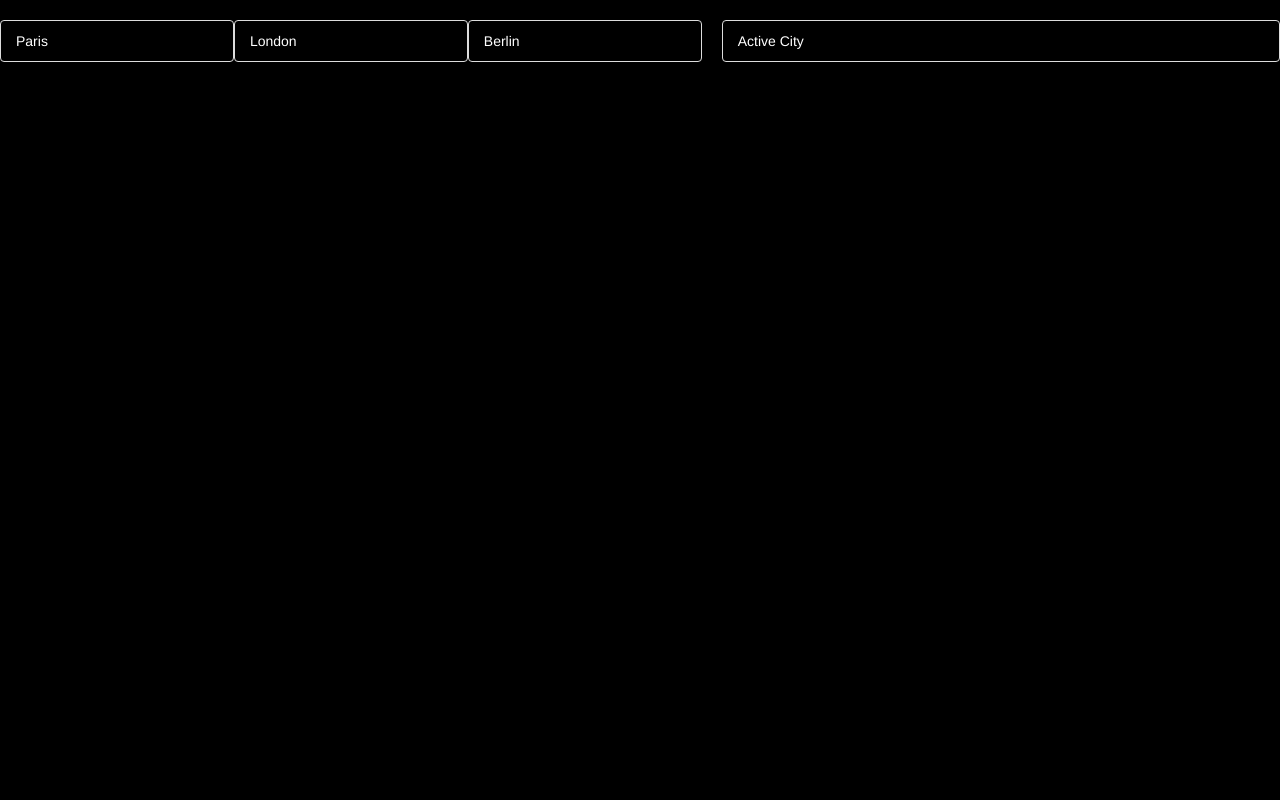
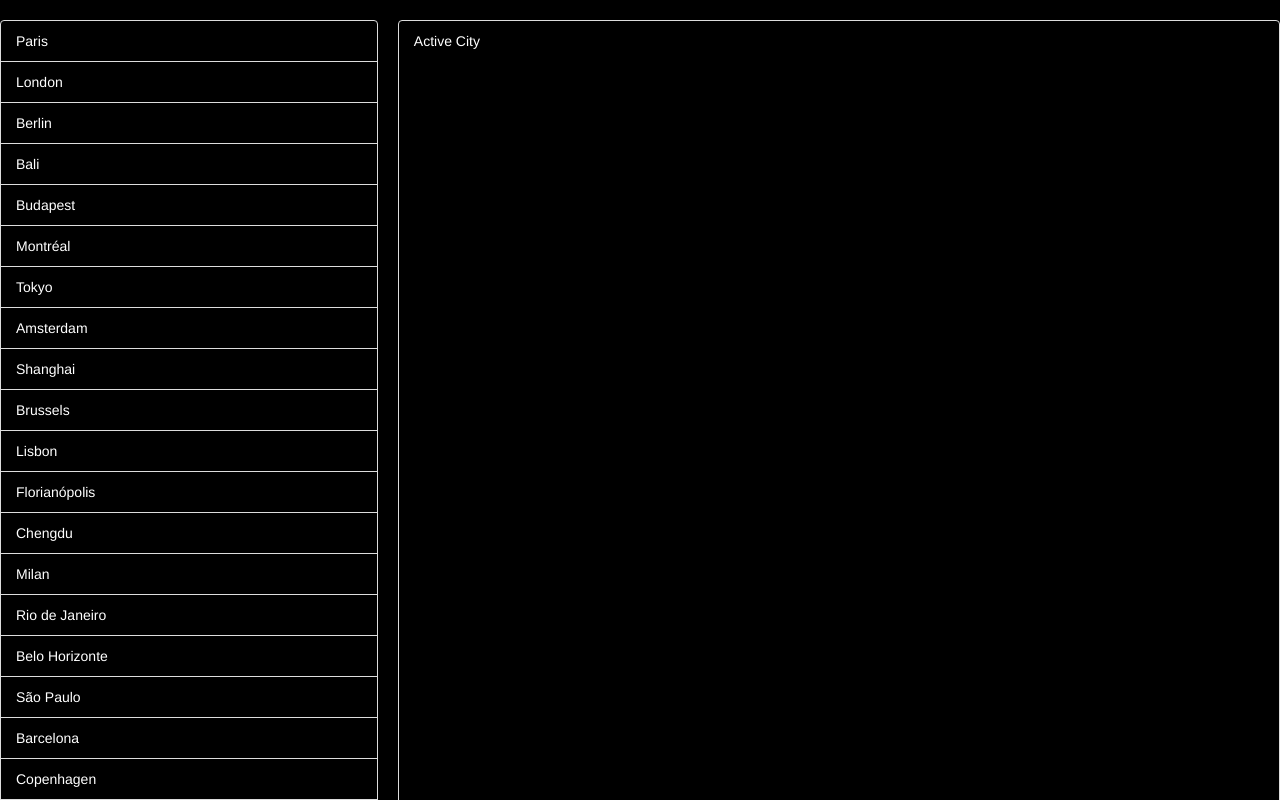
Before and after one commit to kloomes/wagon-cities, a React app: page / in a window 1280 px wide. Shown: the top 800 px of the page. Built offline with nearby package versions, Linux system fonts and the light colour scheme.

Commit message:
List action and connectect added

```diff
--- a/src/actions/index.js
+++ b/src/actions/index.js
@@ -2,6 +2,8 @@
 import cities from '../data/cities';
 
 export function setCities() {
+
+
   return {
     type: 'SET_CITIES',
     payload: cities
--- a/src/components/app.jsx
+++ b/src/components/app.jsx
@@ -4,16 +4,11 @@ import CityList from '../containers/city_list';
 import ActiveCity from '../containers/active_city';
 
 // TODO: remove this line and use Redux
-const cities = [
-  { name: 'Paris', address: '16 Villa Gaudelet, 75011 Paris', slug: 'paris' },
-  { name: 'London', address: '14-22 Elder St, London E1 6BT', slug: 'london' },
-  { name: 'Berlin', address: 'Rudi-Dutschke-Straße 26, 10969 Berlin', slug: 'berlin' },
-];
 
 const App = () => {
   return (
     <div className="app">
-      <CityList cities={cities} />
+      <CityList />
       <ActiveCity />
     </div>
   );
--- a/src/containers/city_list.jsx
+++ b/src/containers/city_list.jsx
@@ -1,21 +1,43 @@
 import React, { Component } from 'react';
+import { bindActionCreators } from 'redux';
+import { connect } from 'react-redux';
+import { setCities } from '../actions/index';
 
 import City from '../containers/city';
 
 class CityList extends Component {
   componentWillMount() {
+    this.props.setCities();
+  }
 
+  renderList() {
+    return this.props.cities.map((city) => {
+      return (
+        <City city={city} key={city.name} />
+      );
+    });
   }
 
   render() {
-    return this.props.cities.map((city) => {
-      return (
-        <ul className="list-group cities">
-          <City city={city} key={city.name} />
-        </ul>
-      );
-    });
+    return (
+      <ul className="list-group cities">
+        { this.renderList() }
+      </ul>
+    );
   }
 }
 
-export default CityList;
+function mapDispatchToProps(dispatch) {
+  return bindActionCreators(
+    { setCities: setCities },
+    dispatch
+  );
+}
+
+function mapStateToProps(state) {
+  return {
+    cities: state.cities
+  };
+}
+
+export default connect(mapStateToProps, mapDispatchToProps)(CityList);
```
